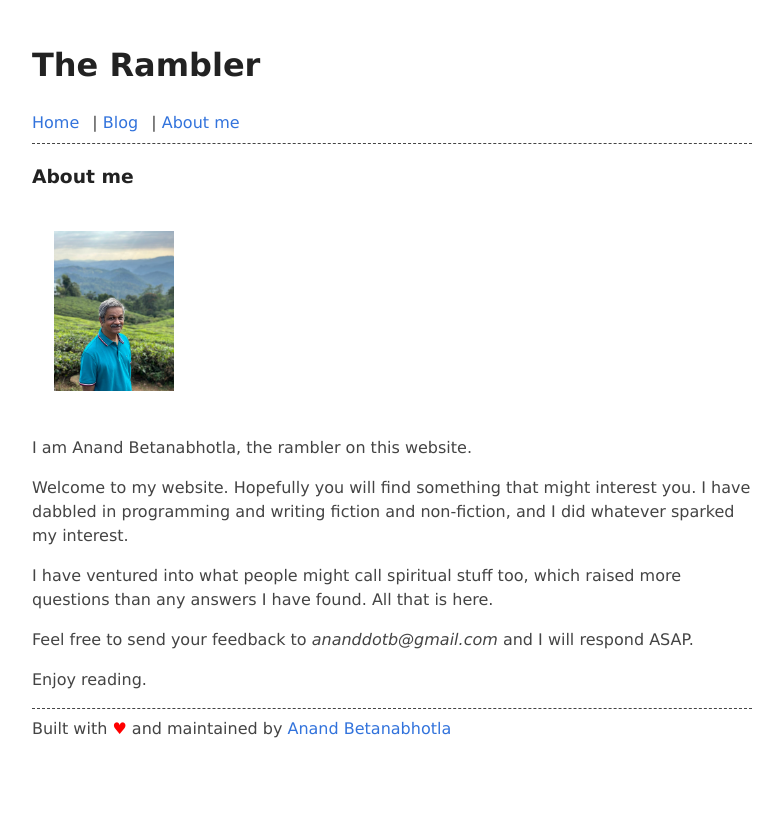
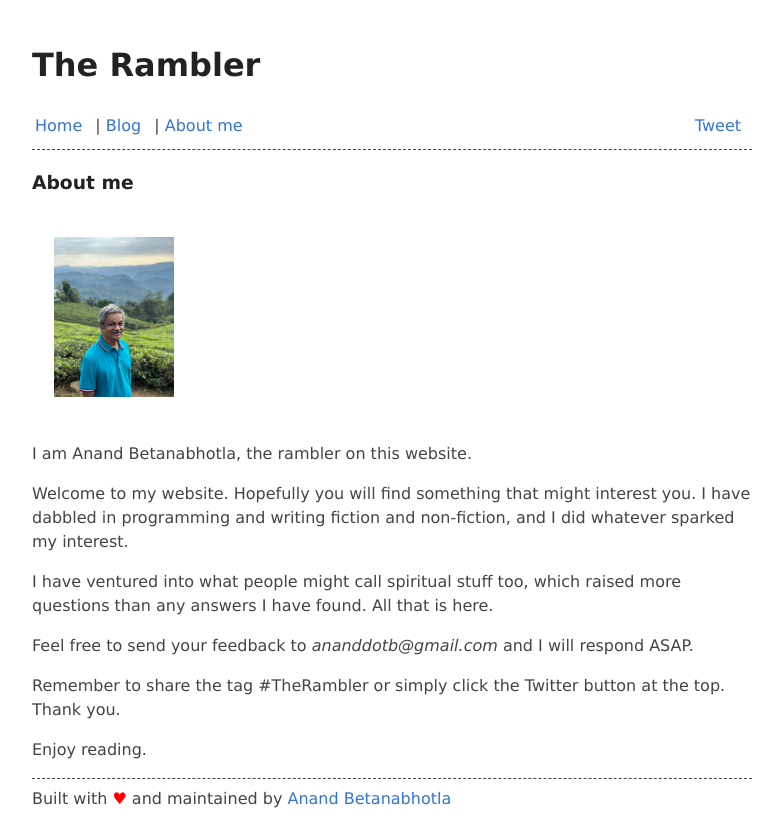
Before and after one commit to nanpython/the_rambler, a Flask app: page /about in a window 1280 px wide. Shown: the whole page, without its empty margins (248-1031 px from the left). Before the commit the page ends 738 px from the top, so only its background shows below. Run offline with Flask 2, Linux system fonts and the light colour scheme; some libraries are stand-ins or nearby versions.

Commit message:
removed flask mail package added twitter button

```diff
--- a/requirements.txt
+++ b/requirements.txt
@@ -4,7 +4,6 @@ click==8.1.3
 dominate==2.7.0
 et-xmlfile==1.1.0
 Flask==2.2.2
-Flask-Mail==0.9.1
 gunicorn==20.1.0
 importlib-metadata==4.12.0
 itsdangerous==2.1.2
--- a/templates/about.html
+++ b/templates/about.html
@@ -12,6 +12,8 @@
             </p><p>
             Feel free to send your feedback to <em>ananddotb@gmail.com</em> and I will respond ASAP.
             </p><p>
+            Remember to share the tag #TheRambler or simply click the Twitter button at the top. Thank you.
+            </p><p>
             Enjoy reading.
         </p>
     </div>
--- a/templates/nav.html
+++ b/templates/nav.html
@@ -1,8 +1,20 @@
 {% block navbar %}
 <nav>
-    <a href="/">Home</a> |
-    <a href="/blog">Blog</a></li> |
-    <a href="/about">About me</a>
+    <table width="100%">
+        <tr>
+            <td>
+                <a href="/">Home</a> |
+                <a href="/blog">Blog</a></li> |
+                <a href="/about">About me</a>
+            </td>
+            <td align="right">
+                <a href="https://twitter.com/share?ref_src=twsrc%5Etfw" class="twitter-share-button" data-text="Check this out friends. " data-url="https://the-rambler.onrender.com" data-hashtags="TheRambler" data-show-count="false">Tweet</a>
+    <script async src="https://platform.twitter.com/widgets.js" charset="utf-8"></script>
+            </td>
+        </tr>
+    </table>
+
+
 </nav>
 <hr>
 {% endblock %}
```
